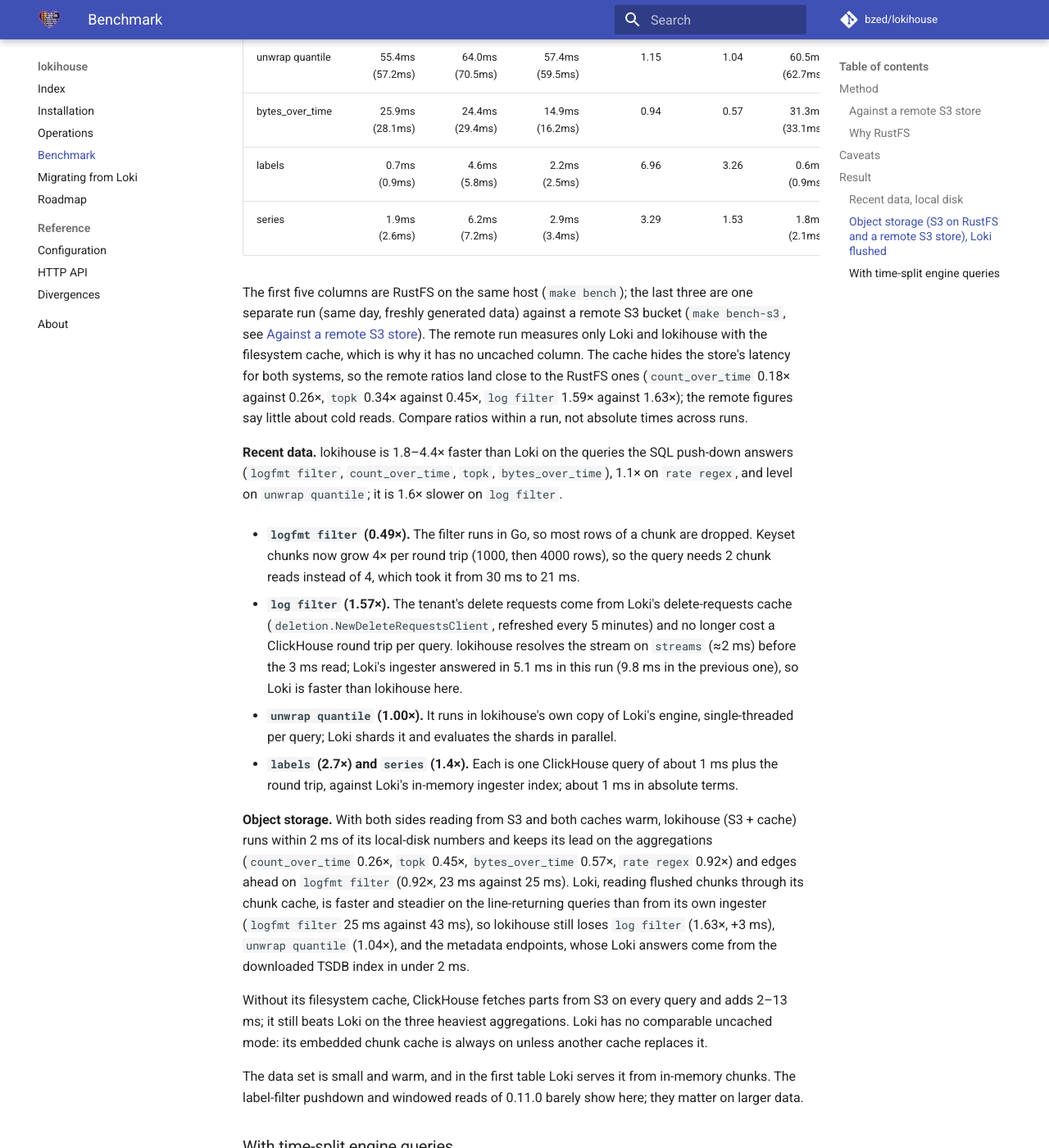
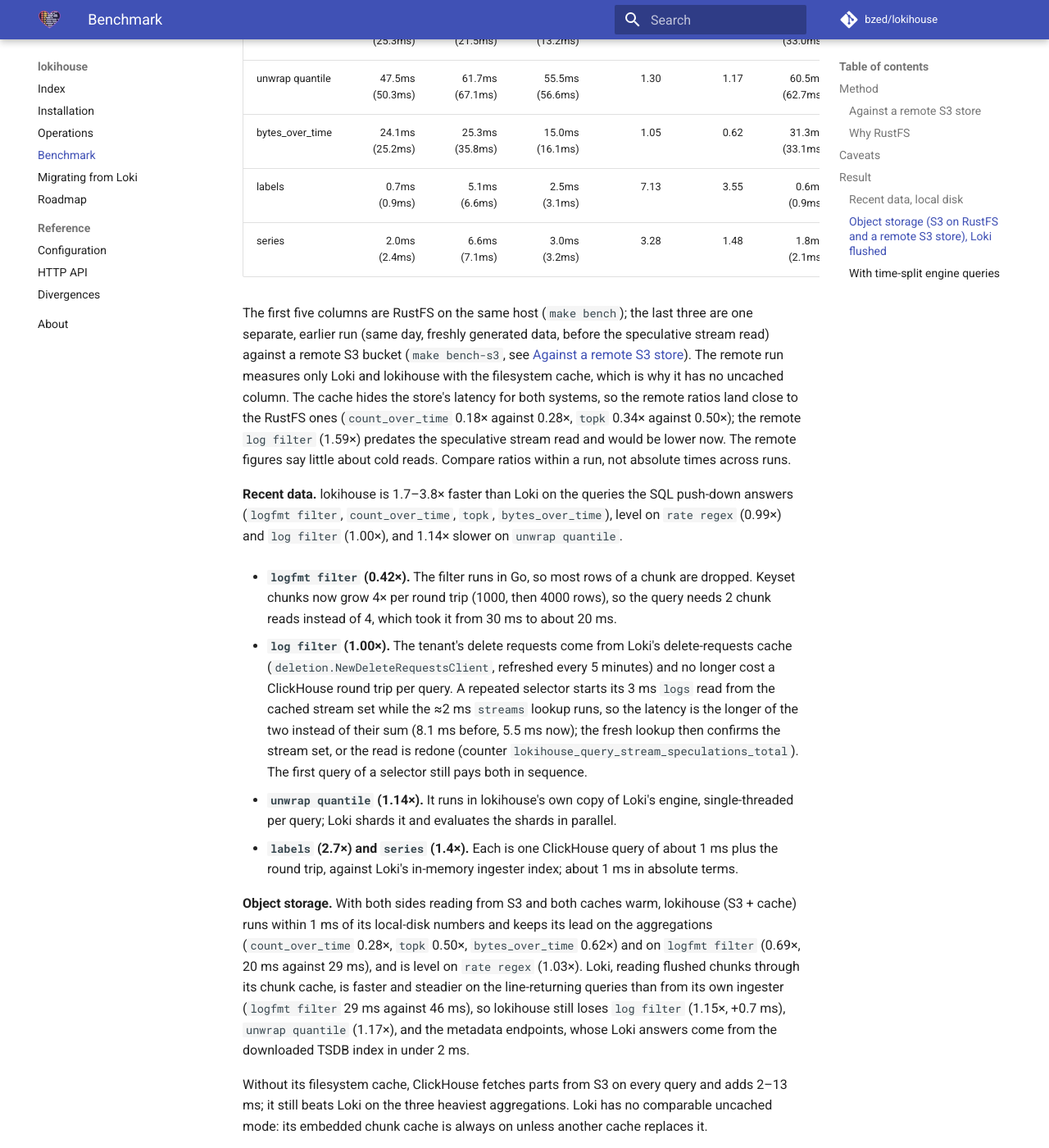
Before and after one commit to bzed/lokihouse, an MkDocs documentation site: the page built from docs/benchmark.md, in a window 1280 px wide and 1400 px high, scrolled down 4153 px. Shown: the whole window at 82% size. Built offline with MkDocs 1.6.1 and Material for MkDocs 9.7.7, drawn with Linux system fonts in a browser that asks for light colours; comment, search, counter and statistics services are not loaded; some of the changed text lies outside the part shown.

Commit message:
perf: overlap the stream lookup with the first log read (#22)
* perf: add a stream set cache for speculative log reads

Co-Authored-By: Claude Sonnet 5.5 <noreply@anthropic.com>

* perf: let a window reader start its first read early

Co-Authored-By: Claude Sonnet 5.5 <noreply@anthropic.com>

* perf: overlap the stream lookup with the first log read

Co-Authored-By: Claude Sonnet 5.5 <noreply@anthropic.com>

* docs: plan the speculative stream read

Co-Authored-By: Claude Sonnet 5.5 <noreply@anthropic.com>

* test: require the soak to hit the speculative stream read

Co-Authored-By: Claude Sonnet 5.5 <noreply@anthropic.com>

* docs: record benchmark with the speculative stream read

Co-Authored-By: Claude Sonnet 5.5 <noreply@anthropic.com>

---------

Co-authored-by: Claude Sonnet 5.5 <noreply@anthropic.com>

```diff
--- a/docs/benchmark.md
+++ b/docs/benchmark.md
@@ -114,11 +114,12 @@ against it unchanged.
 
 ## Result
 
-Recorded 2026-10-28 on the environment above, from `main` with growing keyset
-chunks: one run of `make bench`, 200 000 lines, 50 streams, 20 interleaved
-rounds, with 3 active ClickHouse parts per store at timing start. The remote
-S3 columns are from the earlier `make bench-s3` run (same day, before growing
-keyset chunks), not repeated here.
+Recorded 2026-10-28 on the environment above, from `main` with the speculative
+stream read: one run of `make bench`, 200 000 lines, 50 streams, 20
+interleaved rounds, with 3 active ClickHouse parts per store at timing start.
+The remote S3 columns are from the earlier `make bench-s3` run (same day,
+before growing keyset chunks and the speculative stream read), not repeated
+here.
 
 Loki answering recent data from its ingester is the noisiest figure here: its
 `logfmt filter` median has ranged from 25 ms to 82 ms across sessions, with
@@ -130,57 +131,60 @@ Compare ratios within one table, not across sessions.
 
 | query | Loki | Loki (unsharded) | lokihouse | lokihouse ÷ Loki |
 |---|---:|---:|---:|---:|
-| log filter | 5.1ms (6.3ms) | 5.7ms (6.4ms) | 8.1ms (8.9ms) | 1.57 |
-| logfmt filter | 43.2ms (46.2ms) | 44.3ms (49.7ms) | 21.1ms (23.0ms) | 0.49 |
-| count_over_time | 55.6ms (57.3ms) | 74.8ms (77.0ms) | 13.0ms (14.2ms) | 0.23 |
-| rate regex | 14.9ms (15.8ms) | 18.9ms (20.0ms) | 12.9ms (14.0ms) | 0.87 |
-| topk | 27.4ms (28.9ms) | 37.0ms (38.1ms) | 11.7ms (12.6ms) | 0.43 |
-| unwrap quantile | 57.3ms (58.9ms) | 80.5ms (84.5ms) | 57.5ms (60.2ms) | 1.00 |
-| bytes_over_time | 27.6ms (28.4ms) | 36.7ms (38.4ms) | 14.8ms (15.8ms) | 0.54 |
-| labels | 0.8ms (1.0ms) | 0.7ms (0.9ms) | 2.1ms (2.6ms) | 2.69 |
-| series | 2.0ms (2.8ms) | 0.8ms (1.1ms) | 2.8ms (3.3ms) | 1.36 |
+| log filter | 5.5ms (6.5ms) | 5.3ms (5.9ms) | 5.5ms (6.1ms) | 1.00 |
+| logfmt filter | 45.6ms (49.4ms) | 49.8ms (52.2ms) | 19.1ms (20.6ms) | 0.42 |
+| count_over_time | 53.1ms (54.9ms) | 107.7ms (112.8ms) | 13.7ms (15.2ms) | 0.26 |
+| rate regex | 13.7ms (14.9ms) | 18.8ms (20.5ms) | 13.5ms (14.8ms) | 0.99 |
+| topk | 25.4ms (27.0ms) | 35.9ms (37.4ms) | 11.4ms (12.2ms) | 0.45 |
+| unwrap quantile | 49.3ms (51.2ms) | 74.4ms (78.0ms) | 56.2ms (60.6ms) | 1.14 |
+| bytes_over_time | 25.4ms (27.1ms) | 36.6ms (37.9ms) | 15.2ms (15.8ms) | 0.60 |
+| labels | 0.9ms (1.1ms) | 0.8ms (1.0ms) | 2.4ms (2.7ms) | 2.67 |
+| series | 2.1ms (3.0ms) | 0.8ms (0.9ms) | 2.9ms (3.2ms) | 1.38 |
 
 ### Object storage (S3 on RustFS and a remote S3 store), Loki flushed
 
 | query | Loki S3 | lokihouse S3 | lokihouse S3 + cache | S3 ÷ Loki | S3 + cache ÷ Loki | Loki, remote S3 | lokihouse + cache, remote S3 | ÷ Loki, remote |
 |---|---:|---:|---:|---:|---:|---:|---:|---:|
-| log filter | 5.2ms (6.6ms) | 15.5ms (16.8ms) | 8.5ms (9.0ms) | 2.97 | 1.63 | 4.9ms (5.9ms) | 7.8ms (9.1ms) | 1.59 |
-| logfmt filter | 24.9ms (26.2ms) | 36.2ms (39.0ms) | 23.0ms (24.4ms) | 1.45 | 0.92 | 26.1ms (27.3ms) | 33.4ms (34.9ms) | 1.28 |
-| count_over_time | 52.6ms (54.1ms) | 22.3ms (32.1ms) | 13.4ms (15.5ms) | 0.42 | 0.26 | 65.1ms (67.0ms) | 11.5ms (13.4ms) | 0.18 |
-| rate regex | 14.1ms (15.3ms) | 21.5ms (53.0ms) | 13.0ms (13.8ms) | 1.52 | 0.92 | 17.0ms (18.2ms) | 12.9ms (14.4ms) | 0.76 |
-| topk | 26.2ms (27.2ms) | 19.1ms (20.6ms) | 11.9ms (13.2ms) | 0.73 | 0.45 | 31.8ms (33.0ms) | 10.8ms (12.0ms) | 0.34 |
-| unwrap quantile | 55.4ms (57.2ms) | 64.0ms (70.5ms) | 57.4ms (59.5ms) | 1.15 | 1.04 | 60.5ms (62.7ms) | 62.7ms (65.4ms) | 1.04 |
-| bytes_over_time | 25.9ms (28.1ms) | 24.4ms (29.4ms) | 14.9ms (16.2ms) | 0.94 | 0.57 | 31.3ms (33.1ms) | 13.5ms (15.3ms) | 0.43 |
-| labels | 0.7ms (0.9ms) | 4.6ms (5.8ms) | 2.2ms (2.5ms) | 6.96 | 3.26 | 0.6ms (0.9ms) | 1.7ms (2.0ms) | 3.06 |
-| series | 1.9ms (2.6ms) | 6.2ms (7.2ms) | 2.9ms (3.4ms) | 3.29 | 1.53 | 1.8ms (2.1ms) | 2.5ms (3.1ms) | 1.37 |
+| log filter | 4.8ms (5.9ms) | 9.7ms (13.1ms) | 5.5ms (6.0ms) | 2.01 | 1.15 | 4.9ms (5.9ms) | 7.8ms (9.1ms) | 1.59 |
+| logfmt filter | 28.5ms (29.6ms) | 31.0ms (32.6ms) | 19.7ms (21.1ms) | 1.09 | 0.69 | 26.1ms (27.3ms) | 33.4ms (34.9ms) | 1.28 |
+| count_over_time | 50.7ms (52.8ms) | 23.3ms (32.3ms) | 14.1ms (15.8ms) | 0.46 | 0.28 | 65.1ms (67.0ms) | 11.5ms (13.4ms) | 0.18 |
+| rate regex | 13.2ms (14.7ms) | 22.1ms (23.4ms) | 13.6ms (14.5ms) | 1.67 | 1.03 | 17.0ms (18.2ms) | 12.9ms (14.4ms) | 0.76 |
+| topk | 24.4ms (25.3ms) | 19.1ms (21.5ms) | 12.1ms (13.2ms) | 0.78 | 0.50 | 31.8ms (33.0ms) | 10.8ms (12.0ms) | 0.34 |
+| unwrap quantile | 47.5ms (50.3ms) | 61.7ms (67.1ms) | 55.5ms (56.6ms) | 1.30 | 1.17 | 60.5ms (62.7ms) | 62.7ms (65.4ms) | 1.04 |
+| bytes_over_time | 24.1ms (25.2ms) | 25.3ms (35.8ms) | 15.0ms (16.1ms) | 1.05 | 0.62 | 31.3ms (33.1ms) | 13.5ms (15.3ms) | 0.43 |
+| labels | 0.7ms (0.9ms) | 5.1ms (6.6ms) | 2.5ms (3.1ms) | 7.13 | 3.55 | 0.6ms (0.9ms) | 1.7ms (2.0ms) | 3.06 |
+| series | 2.0ms (2.4ms) | 6.6ms (7.1ms) | 3.0ms (3.2ms) | 3.28 | 1.48 | 1.8ms (2.1ms) | 2.5ms (3.1ms) | 1.37 |
 
 The first five columns are RustFS on the same host (`make bench`); the last
-three are one separate run (same day, freshly generated data) against a remote S3
-bucket (`make bench-s3`, see [Against a remote S3 store](#against-a-remote-s3-store)).
+three are one separate, earlier run (same day, freshly generated data, before
+the speculative stream read) against a remote S3 bucket (`make bench-s3`, see [Against a remote S3 store](#against-a-remote-s3-store)).
 The remote run measures only Loki and lokihouse with the filesystem cache,
 which is why it has no uncached column. The cache hides the store's latency
 for both systems, so the remote ratios land close to the RustFS ones
-(`count_over_time` 0.18× against 0.26×, `topk` 0.34× against 0.45×,
-`log filter` 1.59× against 1.63×); the remote figures say little about cold
-reads. Compare ratios within a run, not absolute times across runs.
+(`count_over_time` 0.18× against 0.28×, `topk` 0.34× against 0.50×); the
+remote `log filter` (1.59×) predates the speculative stream read and would
+be lower now. The remote figures say little about cold reads. Compare ratios within a run, not absolute times across runs.
 
-**Recent data.** lokihouse is 1.8–4.4× faster than Loki on the queries the
+**Recent data.** lokihouse is 1.7–3.8× faster than Loki on the queries the
 SQL push-down answers (`logfmt filter`, `count_over_time`, `topk`,
-`bytes_over_time`), 1.1× on `rate regex`, and level on `unwrap quantile`;
-it is 1.6× slower on `log filter`.
+`bytes_over_time`), level on `rate regex` (0.99×) and `log filter` (1.00×),
+and 1.14× slower on `unwrap quantile`.
 
-- **`logfmt filter` (0.49×).** The filter runs in Go, so most rows of a chunk
+- **`logfmt filter` (0.42×).** The filter runs in Go, so most rows of a chunk
   are dropped. Keyset chunks now grow 4× per round trip (1000, then 4000 rows),
   so the query needs 2 chunk reads instead of 4, which took it from 30 ms to
-  21 ms.
+  about 20 ms.
 
-- **`log filter` (1.57×).** The tenant's delete requests come from Loki's
+- **`log filter` (1.00×).** The tenant's delete requests come from Loki's
   delete-requests cache (`deletion.NewDeleteRequestsClient`, refreshed every
-  5 minutes) and no longer cost a ClickHouse round trip per query. lokihouse
-  resolves the stream on `streams` (≈2 ms) before the 3 ms read; Loki's
-  ingester answered in 5.1 ms in this run (9.8 ms in the previous one), so
-  Loki is faster than lokihouse here.
-- **`unwrap quantile` (1.00×).** It runs in lokihouse's own copy of Loki's
+  5 minutes) and no longer cost a ClickHouse round trip per query. A repeated
+  selector starts its 3 ms `logs` read from the cached stream set while the
+  ≈2 ms `streams` lookup runs, so the latency is the longer of the two
+  instead of their sum (8.1 ms before, 5.5 ms now); the fresh lookup then
+  confirms the stream set, or the read is redone (counter
+  `lokihouse_query_stream_speculations_total`). The first query of a selector
+  still pays both in sequence.
+- **`unwrap quantile` (1.14×).** It runs in lokihouse's own copy of Loki's
   engine, single-threaded per query; Loki shards it and evaluates the shards
   in parallel.
 - **`labels` (2.7×) and `series` (1.4×).** Each is one ClickHouse query of
@@ -188,14 +192,14 @@ it is 1.6× slower on `log filter`.
   about 1 ms in absolute terms.
 
 **Object storage.** With both sides reading from S3 and both caches warm,
-lokihouse (S3 + cache) runs within 2 ms of its local-disk numbers and keeps
-its lead on the aggregations (`count_over_time` 0.26×, `topk` 0.45×,
-`bytes_over_time` 0.57×, `rate regex` 0.92×) and edges ahead on
-`logfmt filter` (0.92×, 23 ms against 25 ms). Loki, reading flushed chunks
+lokihouse (S3 + cache) runs within 1 ms of its local-disk numbers and keeps
+its lead on the aggregations (`count_over_time` 0.28×, `topk` 0.50×,
+`bytes_over_time` 0.62×) and on `logfmt filter` (0.69×, 20 ms against
+29 ms), and is level on `rate regex` (1.03×). Loki, reading flushed chunks
 through its chunk cache, is faster and steadier on the line-returning
-queries than from its own ingester (`logfmt filter` 25 ms against 43 ms), so
-lokihouse still loses `log filter` (1.63×, +3 ms), `unwrap quantile`
-(1.04×), and the metadata endpoints, whose Loki answers come from the
+queries than from its own ingester (`logfmt filter` 29 ms against 46 ms), so
+lokihouse still loses `log filter` (1.15×, +0.7 ms), `unwrap quantile`
+(1.17×), and the metadata endpoints, whose Loki answers come from the
 downloaded TSDB index in under 2 ms.
 
 Without its filesystem cache, ClickHouse fetches parts from S3 on every
```
Also changed, not shown: README.md (+21 -19 lines), docs/superpowers/plans/2026-10-28-speculative-stream-read.md (added, +209 -0 lines), 1 other file.
